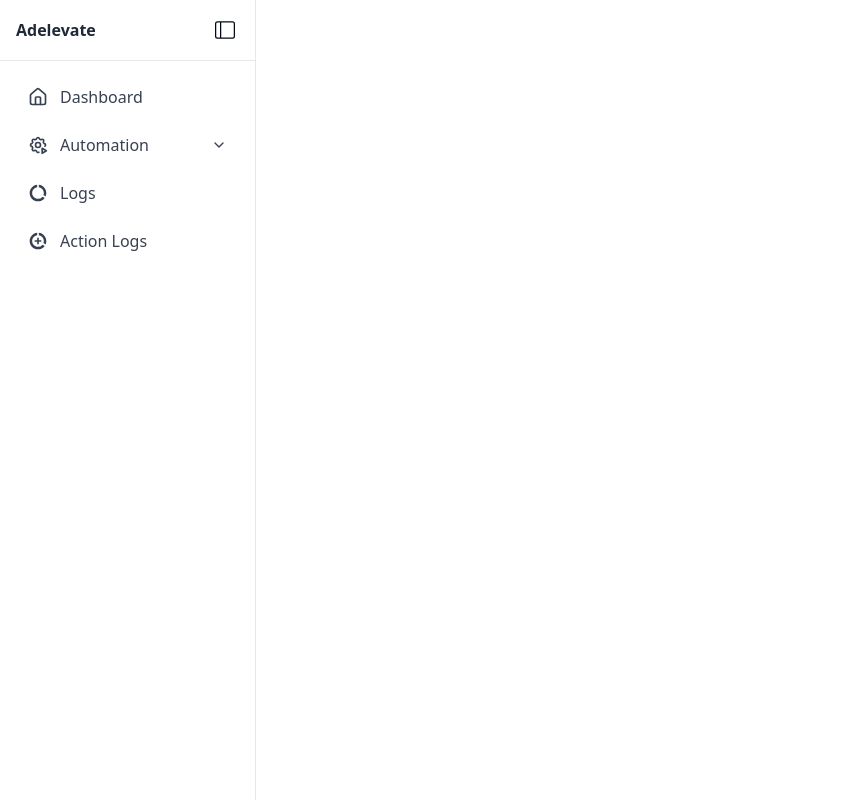
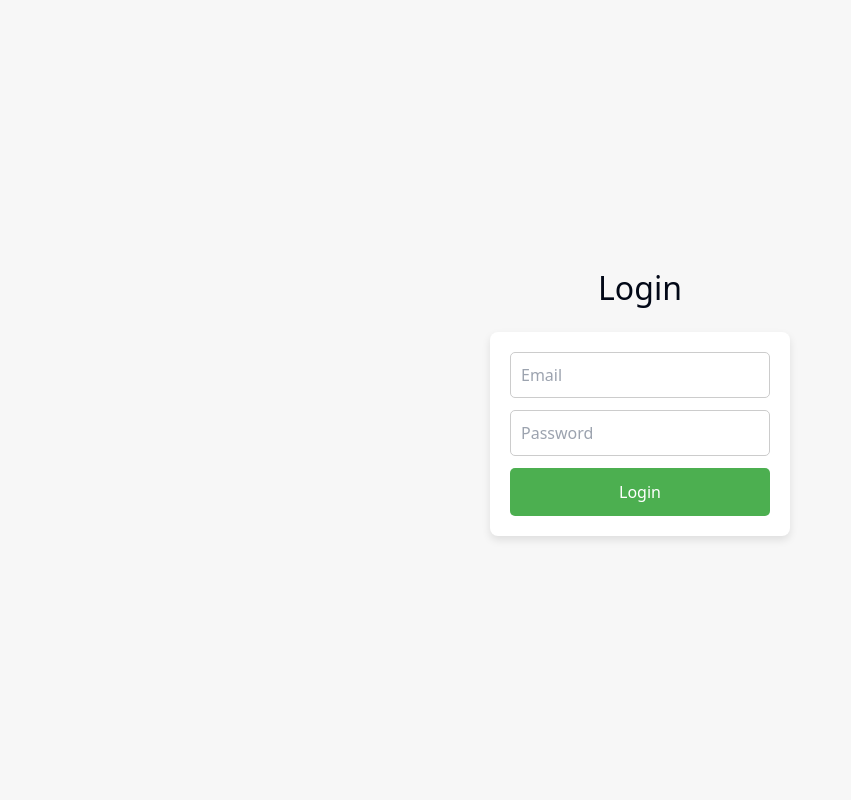
Before and after one commit to growthfusion/Adelevate, a React (Vite) app in the folder Adelevate/frontend/: page /login in a window 1280 px wide. Shown: the whole page, without its empty margins (0-851 px from the left). Built offline with nearby package versions, Linux system fonts and the light colour scheme.

Commit message:
logs and action and login changes

```diff
--- a/Adelevate/frontend/src/App.css
+++ b/Adelevate/frontend/src/App.css
@@ -0,0 +1,77 @@
+.login-container, .dashboard-container {
+    display: flex;
+    flex-direction: column;
+    align-items: center;
+    justify-content: center;
+    height: 100vh;
+    background-color: #f7f7f7;
+}
+
+.login-heading {
+    font-size: 2rem;
+    margin-bottom: 20px;
+}
+
+.login-form {
+    display: flex;
+    flex-direction: column;
+    width: 300px;
+    background: white;
+    padding: 20px;
+    border-radius: 8px;
+    box-shadow: 0 4px 8px rgba(0,0,0,0.1);
+}
+
+.input-field {
+    margin-bottom: 12px;
+    padding: 10px;
+    border: 1px solid #ccc;
+    border-radius: 5px;
+}
+
+.submit-button {
+    padding: 12px;
+    background-color: #4caf50;
+    color: white;
+    border: none;
+    border-radius: 5px;
+    cursor: pointer;
+}
+
+.submit-button:hover {
+    background-color: #45a049;
+}
+
+.error-message {
+    color: red;
+    margin-top: 10px;
+}
+.dashboard-container {
+    display: flex;
+    flex-direction: column;
+    align-items: center;
+    padding: 20px;
+}
+
+.dashboard-header {
+    display: flex;
+    justify-content: space-between;
+    align-items: center;
+    width: 100%;
+    max-width: 800px;
+    margin-bottom: 20px;
+}
+
+.logout-button {
+    padding: 8px 16px;
+    background-color: #f44336;
+    color: white;
+    border: none;
+    border-radius: 5px;
+    cursor: pointer;
+    transition: background-color 0.3s;
+}
+
+.logout-button:hover {
+    background-color: #d32f2f;
+}
--- a/Adelevate/frontend/src/App.jsx
+++ b/Adelevate/frontend/src/App.jsx
@@ -1,33 +1,42 @@
 import { BrowserRouter, Routes, Route } from "react-router-dom";
 import SlideSidebar from "./components/slide-sidebar";
-import Page from "./features/dashboard/page";
+import Page from "./features/dashboard/Page";
+import LoginPage from "./components/login";
 import RulesDashboard from "./features/automation/rules/Rules";
-import LogsDashboard from "./features/logs/logs_table"
+import LogsDashboard from "./features/logs/logs_table";
 import ActionLogsDashboard from "./features/action_logs/Alogs";
-
-import EditRuleFormActivate from "@/features/automation/rules/EditRules_Activate";
-import EditRuleFormBudget from "@/features/automation/rules/EditRules_Budget";
-import EditRuleFormPause from "@/features/automation/rules/EditRules_Pause";
+import EditRuleFormActivate from "./features/automation/rules/EditRules_Activate";
+import EditRuleFormBudget from "./features/automation/rules/EditRules_Budget";
+import EditRuleFormPause from "./features/automation/rules/EditRules_Pause";
 
 function App() {
     return (
         <BrowserRouter>
+            <Routes>
+                {/* Login route */}
+                <Route path="/login" element={<LoginPage />} />
+
+                {/* Protected routes */}
+                <Route
+                    path="/*"
+                    element={
                         <div className="flex h-screen">
                             <SlideSidebar />
                             <main className="flex-1 overflow-auto">
                                 <Routes>
+                                    <Route path="/" element={<Page />} />
                                     <Route path="rules" element={<RulesDashboard />} />
                                     <Route path="editActivate" element={<EditRuleFormActivate />} />
                                     <Route path="editBudget" element={<EditRuleFormBudget />} />
                                     <Route path="editPause" element={<EditRuleFormPause />} />
-                <Route path="/" element={<Page />} />
-
                                     <Route path="log" element={<LogsDashboard />} />
                                     <Route path="actionlog" element={<ActionLogsDashboard />} />
-
                                 </Routes>
                             </main>
                         </div>
+                    }
+                />
+            </Routes>
         </BrowserRouter>
     );
 }
--- /dev/null
+++ b/Adelevate/frontend/src/SupabaseClient.js
@@ -0,0 +1,5 @@
+import { createClient } from '@supabase/supabase-js';
+
+const supabaseUrl = 'https://mhxrmrvruifwcdxrlvpy.supabase.co';
+const supabaseKey = 'eyJhbGciOiJIUzI1NiIsInR5cCI6IkpXVCJ9.eyJpc3MiOiJzdXBhYmFzZSIsInJlZiI6Im1oeHJtcnZydWlmd2NkeHJsdnB5Iiwicm9sZSI6ImFub24iLCJpYXQiOjE3NTY0NTUxMjEsImV4cCI6MjA3MjAzMTEyMX0.HwIcEWHgTRh7lAvp9q881K_6_H0-vVAT-TprbXlUtNo';  // Replace with your Supabase key
+export const supabase = createClient(supabaseUrl, supabaseKey);
--- /dev/null
+++ b/Adelevate/frontend/src/components/login.jsx
@@ -0,0 +1,56 @@
+import React, { useState } from 'react';
+import { useNavigate } from 'react-router-dom';
+import { supabase } from '@/supabaseClient';
+import '@/App.css';
+
+const Login = () => {
+    const [email, setEmail] = useState('');
+    const [password, setPassword] = useState('');
+    const [error, setError] = useState('');
+    const navigate = useNavigate();
+
+    const handleLogin = async (e) => {
+        e.preventDefault();
+        const { data, error } = await supabase.auth.signInWithPassword({
+            email,
+            password,
+        });
+
+        if (error) {
+            setError(error.message);
+        } else {
+            localStorage.setItem('supabase-session', JSON.stringify(data.session));
+            navigate('/'); // Redirect to dashboard
+        }
+    };
+
+    return (
+        <div className="login-container">
+            <h2 className="login-heading">Login</h2>
+            <form onSubmit={handleLogin} className="login-form">
+                <input
+                    type="email"
+                    placeholder="Email"
+                    value={email}
+                    onChange={(e) => setEmail(e.target.value)}
+                    className="input-field"
+                    required
+                />
+                <input
+                    type="password"
+                    placeholder="Password"
+                    value={password}
+                    onChange={(e) => setPassword(e.target.value)}
+                    className="input-field"
+                    required
+                />
+                <button type="submit" className="submit-button">
+                    Login
+                </button>
+            </form>
+            {error && <p className="error-message">{error}</p>}
+        </div>
+    );
+};
+
+export default Login;
--- a/Adelevate/frontend/src/features/action_logs/Alogs.jsx
+++ b/Adelevate/frontend/src/features/action_logs/Alogs.jsx
@@ -1,51 +1,60 @@
-import { useState } from "react";
+import React, { useEffect, useState } from 'react';
+import { supabase } from '@/supabaseClient';
 
-export default function LogsDashboard({ onBack }) {
+export default function LogsDashboard() {
+    const [logs, setLogs] = useState([]);
 
-    const columns = [
-        "Email",
-        "Action",
-        "Details",
-        "Created_at",
-    ];
+    useEffect(() => {
+        const fetchLogs = async () => {
+            const { data, error } = await supabase
+                .from('Adelevate_Action_Log')
+                .select('email, action, details, created_at')
+                .order('created_at', { ascending: false });
+
+            if (error) console.error(error);
+            else setLogs(data);
+        };
+
+        fetchLogs();
+
+        // Realtime subscription
+        const channel = supabase
+            .channel('action-log')
+            .on(
+                'postgres_changes',
+                { event: 'INSERT', schema: 'public', table: 'Adelevate_Action_Log' },
+                (payload) => setLogs(prev => [payload.new, ...prev])
+            )
+            .subscribe();
+
+        return () => supabase.removeChannel(channel);
+    }, []);
+
+    if (!logs.length) return <p className="p-6 text-gray-500">No logs found.</p>;
 
     return (
         <div className="p-6 bg-white min-h-screen">
-            {/* Header */}
-            <div className="mb-6">
-                <div className="flex items-center justify-between mb-4">
-                    <div className="flex items-center gap-2">
-                        <h1 className="text-2xl font-semibold text-blue-500">Action Logs</h1>
-                    </div>
-                </div>
-            </div>
-
-            {/* Table */}
-            <div className="bg-white border border-gray-200 rounded-lg overflow-hidden">
-                {/* Table Header */}
-                <div className="bg-gray-50 border-b border-gray-200">
-                    <div className="grid grid-cols-10 gap-4 px-6 py-3">
-                        {columns.map((column, index) => (
-                            <div key={column} className={`text-sm font-medium text-gray-700 flex items-center gap-1 ${index < columns.length - 1 ? "border-r border-gray-200 pr-4" : ""}`}>
-                                {column}
-                                <svg className="w-3 h-3 text-gray-400" fill="none" stroke="currentColor" viewBox="0 0 24 24">
-                                    <path
-                                        strokeLinecap="round"
-                                        strokeLinejoin="round"
-                                        strokeWidth={2}
-                                        d="M8.228 9c.549-1.165 2.03-2 3.772-2 2.21 0 4 1.343 4 3 0 1.4-1.278 2.575-3.006 2.907-.542.104-.994.54-.994 1.093m0 3h.01M21 12a9 9 0 11-18 0 9 9 0 0118 0z"
-                                    />
-                                </svg>
-                            </div>
-                        ))}
-                    </div>
-                </div>
-
-                {/* Table Body - No Results */}
-                <div className="px-6 py-12 text-center">
-                    <p className="text-gray-500 text-sm">No Results</p>
-                </div>
-            </div>
+            <h1 className="text-2xl font-semibold mb-4">Action Logs</h1>
+            <table className="w-full border border-gray-200 rounded-lg">
+                <thead className="bg-gray-50 border-b border-gray-200">
+                <tr>
+                    <th className="p-2 text-left">Email</th>
+                    <th className="p-2 text-left">Action</th>
+                    <th className="p-2 text-left">Details</th>
+                    <th className="p-2 text-left">Time</th>
+                </tr>
+                </thead>
+                <tbody>
+                {logs.map((log, i) => (
+                    <tr key={i} className="hover:bg-gray-100 border-b">
+                        <td className="p-2">{log.email}</td>
+                        <td className="p-2">{log.action}</td>
+                        <td className="p-2">{log.details}</td>
+                        <td className="p-2">{new Date(log.created_at).toLocaleString()}</td>
+                    </tr>
+                ))}
+                </tbody>
+            </table>
         </div>
     );
 }
--- a/Adelevate/frontend/src/features/automation/rules/Rules.jsx
+++ b/Adelevate/frontend/src/features/automation/rules/Rules.jsx
@@ -12,6 +12,9 @@ import tiktokIcon from "@/assets/images/automation_img/tiktok.svg";
 import googleIcon from "@/assets/images/automation_img/google.svg";
 
 import Search from "@/components/search-bar";
+
+import { logAction } from '@/utils/actionLog';
+import { supabase } from '@/supabaseClient';
 
 // Firestore imports
 import { db } from "@/firebase";
@@ -66,6 +69,14 @@ const RulesDashboard = () => {
   const dropdownRef = useRef(null);
   const [isScrolled, setIsScrolled] = useState(false);
   const headerRef = useRef(null);
+  const [user, setUser] = useState(null);
+
+  // Load session
+  useEffect(() => {
+    supabase.auth.getSession().then(({ data }) => {
+      if (data.session) setUser(data.session.user);
+    });
+  }, []);
 
   // CHANGED: listen to Firestore instead of localStorage
   useEffect(() => {
@@ -140,11 +151,19 @@ const RulesDashboard = () => {
   );
 
   // CHANGED: New rule goes straight to the correct route (no /editRules)
-  const addNewRule = (type) => {
+  const addNewRule = async (type) => {
     const target = routeForType(type.name); // CHANGED
     navigate(target, { state: { mode: "new" } }); // CHANGED
     setDropdownOpen(false);
     setSearchQuery("");
+
+    if (user?.email) {
+      await logAction({
+        userEmail: user.email,
+        action: 'add',
+        details: `Added new rule: ${type.name}`
+      });
+    }
   };
 
   const deleteRule = async (ruleId) => {
@@ -152,6 +171,14 @@ const RulesDashboard = () => {
     setSelectedRules((p) => p.filter((id) => id !== ruleId));
     try {
       await deleteDoc(doc(db, "configs", ruleId));
+      if (user?.email) {
+        await logAction({
+          userEmail: user.email,
+          action: 'delete',
+          details: `Deleted rule: ${rule.name || rule.id}`
+        });
+      }
+
     }
     catch (e) {
       console.error(e);
@@ -163,6 +190,7 @@ const RulesDashboard = () => {
   // CHANGED: Persist toggle to Firestore
   const toggleStatus = async (rule) => {
     const current = normalizeStatus(rule.status);
+
     const newStatus = current === "Running" ? "Paused" : "Running";
 
     // optimistic UI update
@@ -170,10 +198,17 @@ const RulesDashboard = () => {
         prev.map((r) => (r.id === rule.id ? { ...r, status: newStatus } : r))
     );
     try {
-      await updateDoc(doc(db, "configs", rule.id), { status: newStatus }); // CHANGED
+      await updateDoc(doc(db, "configs", rule.id), { status: newStatus });
+
+      if (user?.email) {
+        await logAction({
+          userEmail: user.email,
+          action: 'update',
+          details: `Changed status of rule ${rule.name || rule.id} to ${newStatus}`
+        });
+      }
     } catch (e) {
       console.error("Failed to update status:", e);
-      // revert on error
       setRules((prev) =>
           prev.map((r) => (r.id === rule.id ? { ...r, status: current } : r))
       );
@@ -182,9 +217,17 @@ const RulesDashboard = () => {
   };
 
   // CHANGED: When clicking a rule name, route is decided by its type
-  const openRuleForEdit = (rule) => {
-    const target = routeForType(rule.type); // CHANGED
-    navigate(target, { state: { id: rule.id, mode: "edit" } }); // CHANGED
+  const openRuleForEdit = async (rule) => {
+    const target = routeForType(rule.type);
+    navigate(target, { state: { id: rule.id, mode: "edit" } });
+
+    if(user?.email) {
+      await logAction({
+        userEmail: user.email,
+        action: 'edit',
+        details: `Edited rule: ${rule.name}`}
+      )
+    }
   };
 
   // Format conditions for chips (supports Firestore object schema)
--- /dev/null
+++ b/Adelevate/frontend/src/utils/actionLog.js
@@ -0,0 +1,14 @@
+import { supabase } from '@/supabaseClient';
+
+export async function logAction({ userEmail, action, details = {} }) {
+    if (!userEmail) {
+        console.error('Cannot log action: userEmail missing');
+        return;
+    }
+
+    const { error } = await supabase
+        .from('Adelevate_Action_Log')
+        .insert([{ email: userEmail, action, details }]);
+
+    if (error) console.error('Failed to log action:', error.message);
+}
```
Also changed, not shown: Adelevate/frontend/src/features/dashboard/Page.jsx (+52 -6 lines). Lines whose indentation alone changed are shown as unchanged.
